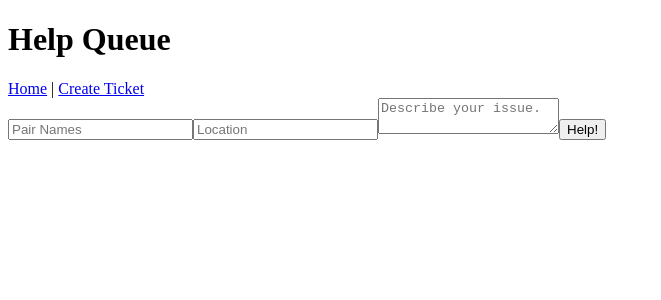
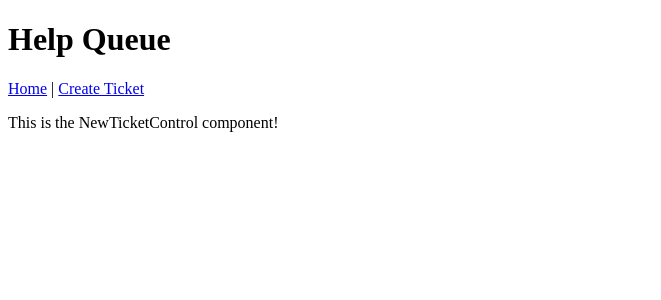
Before and after one commit to CherylFrankenfield/react-help-queue, a React app: page /#/newticket in a window 1280 px wide. Shown: the top 300 px of the page, without its empty margins (0-661 px from the left). Built offline with nearby package versions, Linux system fonts and the light colour scheme.

Commit message:
Add error component route and state component NewTicketControl

```diff
--- a/src/components/App.jsx
+++ b/src/components/App.jsx
@@ -1,7 +1,8 @@
 import React from 'react';
 import Header from './Header';
 import TicketList from './TicketList';
-import NewTicketForm from './NewTicketForm';
+import NewTicketControl from './NewTicketControl';
+import Error404 from './Error404';
 import { Switch, Route } from 'react-router-dom';
 
 function App(){
@@ -10,7 +11,8 @@ function App(){
       <Header/>
       <Switch>
         <Route exact path='/' component={TicketList} />
-        <Route path='/newticket' component={NewTicketForm} />
+        <Route path='/newticket' component={NewTicketControl} />
+        <Route component={Error404} />
       </Switch>
     </div>
   );
--- /dev/null
+++ b/src/components/Error404.jsx
@@ -0,0 +1,13 @@
+import React from 'react';
+import { Link } from 'react-router-dom';
+
+function Error404(){
+  return (
+    <div>
+      <h2>The page you are looking for does not exist!</h2>
+      <h3>Would you like to return <Link to="/">home</Link> instead?</h3>
+    </div>
+  );
+}
+
+export default Error404;
--- /dev/null
+++ b/src/components/NewTicketControl.jsx
@@ -0,0 +1,21 @@
+import React from 'react';
+
+class NewTicketControl extends React.Component {
+
+  constructor(props) {
+    super(props);
+    this.state = {
+      formVisibleOnPage: false
+    };
+  }
+
+  render(){
+    return (
+      <div>
+        <p>This is the NewTicketControl component!</p>
+      </div>
+    );
+  }
+}
+
+export default NewTicketControl;
```
